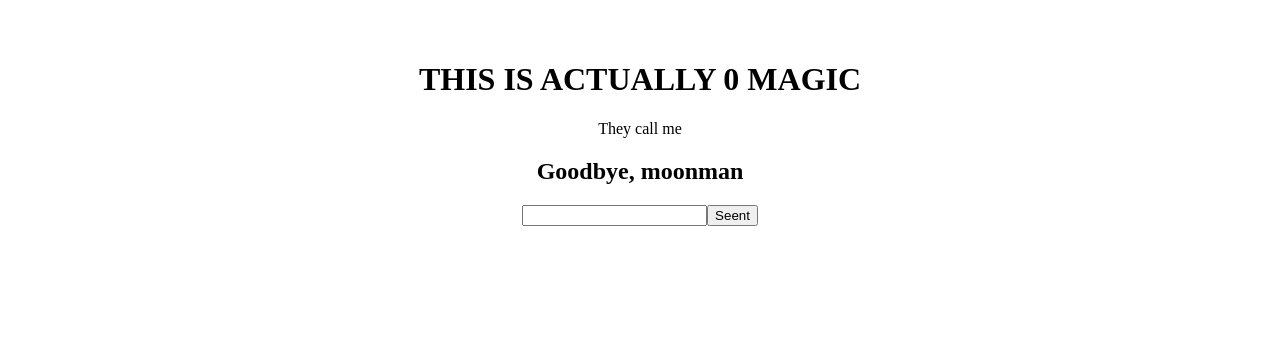
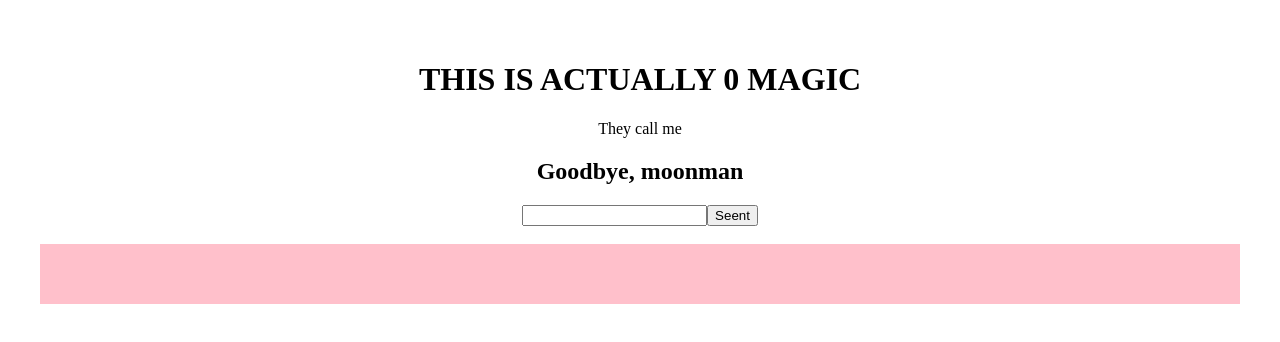
Before and after one commit to mmelines/react-stuff, a React (Vite) app in the folder vite-project/: page / in a window 1280 px wide. Shown: the top 342 px of the page. Built offline with nearby package versions, Linux system fonts and the light colour scheme.

Commit message:
mad props get

```diff
--- a/vite-project/src/App.jsx
+++ b/vite-project/src/App.jsx
@@ -16,10 +16,16 @@ function App() {
       <h1>THIS IS ACTUALLY {count} MAGIC</h1>
       <div>They call me {name}</div>
       <div children={<h2>Goodbye, moonman</h2>}/>
-      <input type="text" value={name} onChange={handleNameChange} />
+      <input id="FINE" type="text" value={name} onChange={handleNameChange} />
       <button id="thisButton" onClick={(e)=>{setCount(count+1)}}>Seent</button>
+
+      <ToDos title={name}/>
     </div>
   );
 }
 
+function ToDos(props) {
+  return <div><h3 style={{padding: 30, backgroundColor: 'pink'}}>{props.title}</h3></div>
+}
+
 export default App;
```
